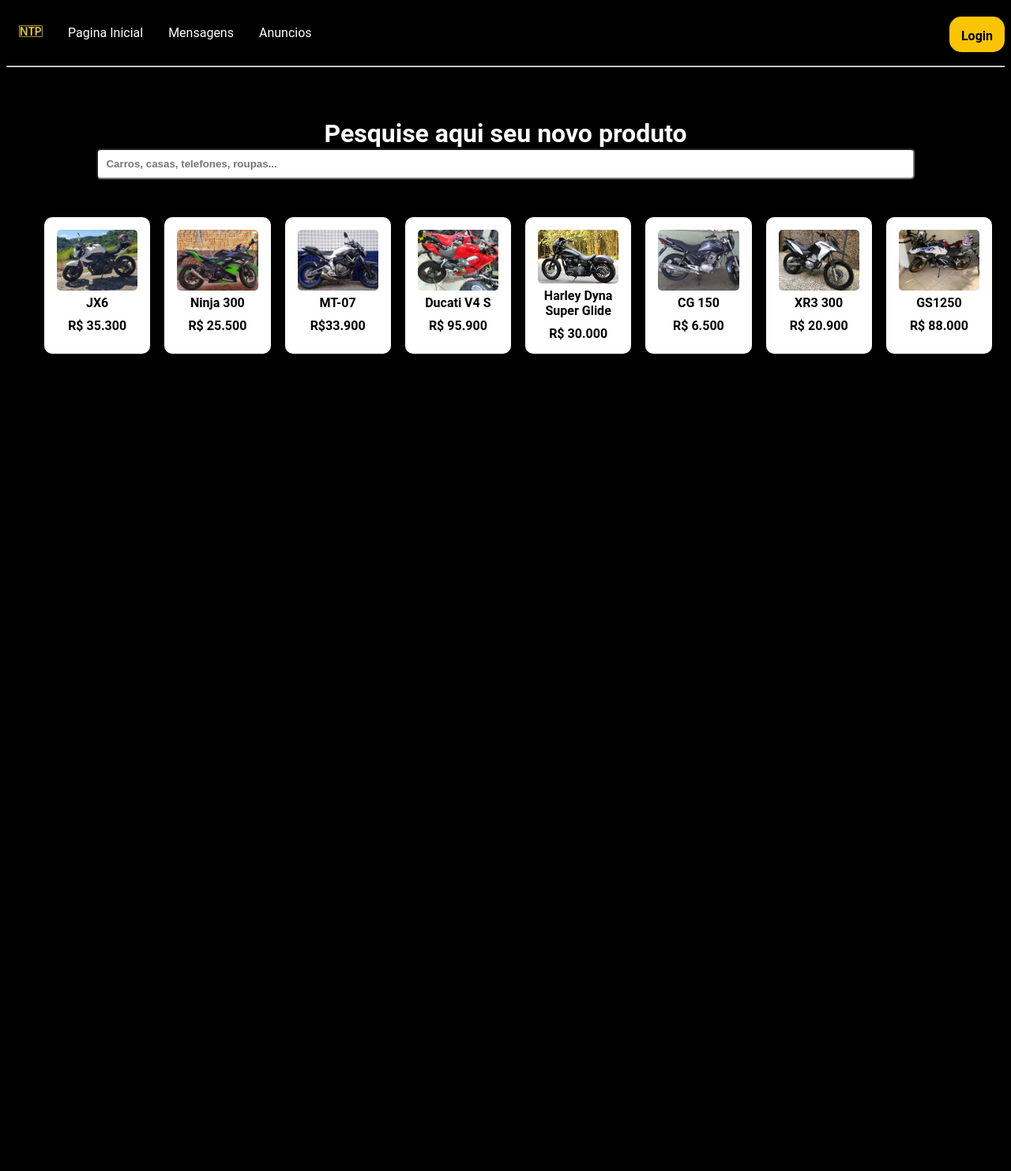
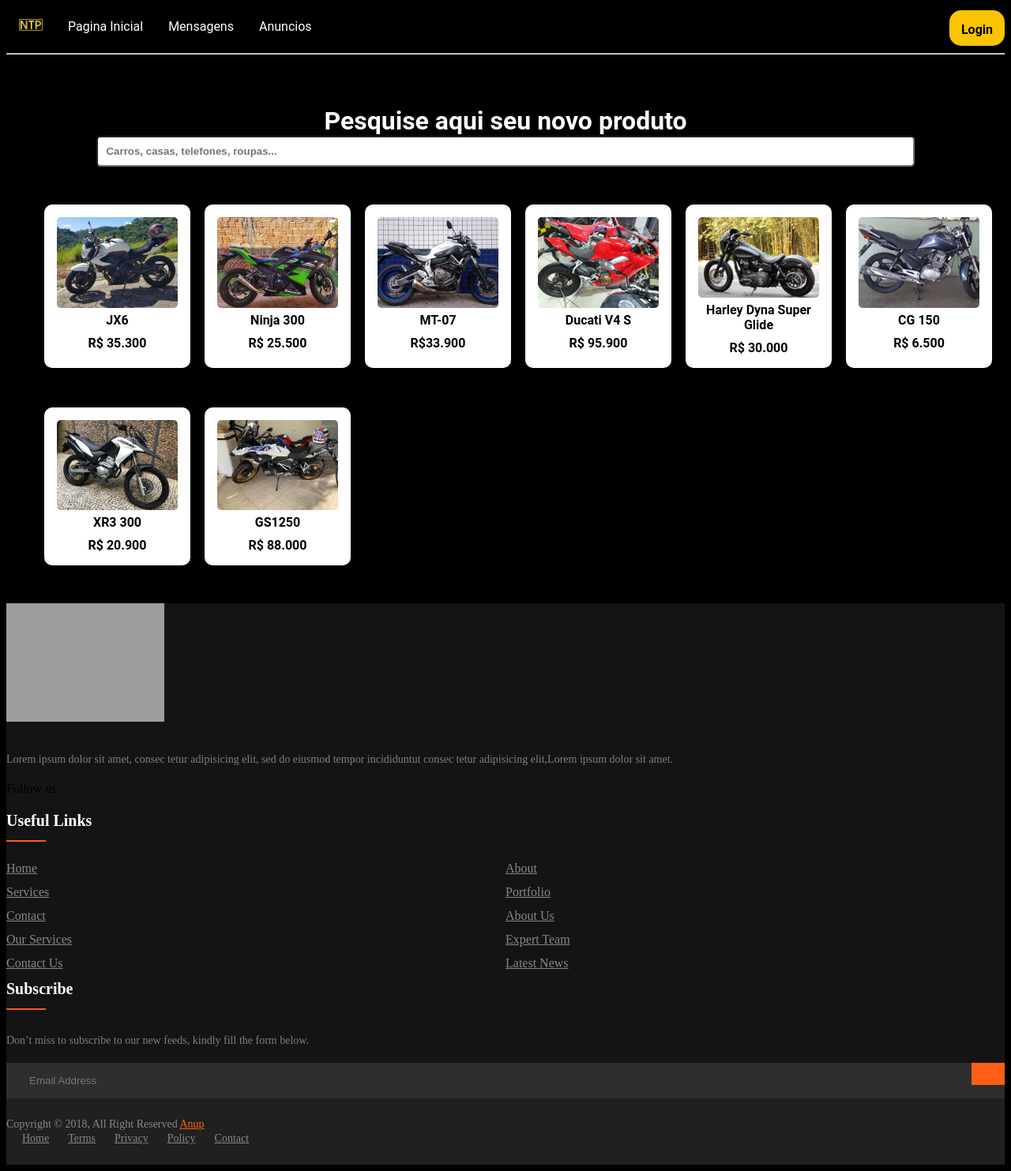
Before and after one commit to JoaoManierii/Projeto-Final-PPI, a PHP site: page /demonstracao.html in a window 1280 px wide. Shown: the whole page at 79% size. Before the commit the page ends 448 px from the top, so only its background shows below. Run offline with PHP 8.4, Linux system fonts and the light colour scheme; some libraries are stand-ins or nearby versions; grey boxes are pictures that could not be loaded.

Commit message:
att footer

```diff
--- a/NTP/demonstracao.html
+++ b/NTP/demonstracao.html
@@ -1,5 +1,6 @@
 <!DOCTYPE html>
 <html lang="en">
+
 <head>
     <meta charset="UTF-8">
     <meta http-equiv="X-UA-Compatible" content="IE=edge">
@@ -8,6 +9,7 @@
     <link rel="stylesheet" href="style.css">
     <script src="https://kit.fontawesome.com/yourcode.js" crossorigin="anonymous"></script>
 </head>
+
 <body>
     <header>
         <nav>
@@ -108,5 +110,90 @@
             </div>
         </div>
     </section>
+    <footer class="footer-section">
+        <div class="container">
+            <div class="footer-content pt-5 pb-5">
+                <div class="row">
+                    <div class="col-xl-4 col-lg-4 mb-50">
+                        <div class="footer-widget">
+                            <div class="footer-logo">
+                                <a href="index.html"><img src="https://i.ibb.co/QDy827D/ak-logo.png" class="img-fluid"
+                                        alt="logo"></a>
+                            </div>
+                            <div class="footer-text">
+                                <p>Lorem ipsum dolor sit amet, consec tetur adipisicing elit, sed do eiusmod tempor
+                                    incididuntut consec tetur adipisicing
+                                    elit,Lorem ipsum dolor sit amet.</p>
+                            </div>
+                            <div class="footer-social-icon">
+                                <span>Follow us</span>
+                                <a href="#"><i class="fab fa-facebook-f facebook-bg"></i></a>
+                                <a href="#"><i class="fab fa-twitter twitter-bg"></i></a>
+                                <a href="#"><i class="fab fa-google-plus-g google-bg"></i></a>
+                            </div>
+                        </div>
+                    </div>
+                    <div class="col-xl-4 col-lg-4 col-md-6 mb-30">
+                        <div class="footer-widget">
+                            <div class="footer-widget-heading">
+                                <h3>Useful Links</h3>
+                            </div>
+                            <ul>
+                                <li><a href="#">Home</a></li>
+                                <li><a href="#">about</a></li>
+                                <li><a href="#">services</a></li>
+                                <li><a href="#">portfolio</a></li>
+                                <li><a href="#">Contact</a></li>
+                                <li><a href="#">About us</a></li>
+                                <li><a href="#">Our Services</a></li>
+                                <li><a href="#">Expert Team</a></li>
+                                <li><a href="#">Contact us</a></li>
+                                <li><a href="#">Latest News</a></li>
+                            </ul>
+                        </div>
+                    </div>
+                    <div class="col-xl-4 col-lg-4 col-md-6 mb-50">
+                        <div class="footer-widget">
+                            <div class="footer-widget-heading">
+                                <h3>Subscribe</h3>
+                            </div>
+                            <div class="footer-text mb-25">
+                                <p>Don’t miss to subscribe to our new feeds, kindly fill the form below.</p>
+                            </div>
+                            <div class="subscribe-form">
+                                <form action="#">
+                                    <input type="text" placeholder="Email Address">
+                                    <button><i class="fab fa-telegram-plane"></i></button>
+                                </form>
+                            </div>
+                        </div>
+                    </div>
+                </div>
+            </div>
+        </div>
+        <div class="copyright-area">
+            <div class="container">
+                <div class="row">
+                    <div class="col-xl-6 col-lg-6 text-center text-lg-left">
+                        <div class="copyright-text">
+                            <p>Copyright &copy; 2018, All Right Reserved <a
+                                    href="https://codepen.io/anupkumar92/">Anup</a></p>
+                        </div>
+                    </div>
+                    <div class="col-xl-6 col-lg-6 d-none d-lg-block text-right">
+                        <div class="footer-menu">
+                            <ul>
+                                <li><a href="#">Home</a></li>
+                                <li><a href="#">Terms</a></li>
+                                <li><a href="#">Privacy</a></li>
+                                <li><a href="#">Policy</a></li>
+                                <li><a href="#">Contact</a></li>
+                            </ul>
+                        </div>
+                    </div>
+                </div>
+            </div>
+        </div>
+    </footer>
 </body>
 </html>
--- a/NTP/style.css
+++ b/NTP/style.css
@@ -58,6 +58,7 @@
 
     .grid-container {
         grid-template-columns: 1fr 1fr;
+
     }
 }
 
@@ -122,9 +123,19 @@
 
 .grid-container {
     display: inline-grid;
+    grid-template-columns: 1fr 1fr 1fr 1fr 1fr 1fr;
+    row-gap: 50px;
+    column-gap: 50px;
+    max-width: 100%;
+}
+
+.grid-index {
+    display: inline-grid;
     grid-template-columns: 1fr 1fr 1fr 1fr 1fr 1fr 1fr 1fr;
     row-gap: 50px;
     column-gap: 50px;
+    max-width: 98%;
+
 }
 
 header {
@@ -159,9 +170,7 @@
     align-content: center;
 }
 
-.section {
-    padding: 1.5rem;
-}
+
 
 @media screen and (min-width: 1024px) {
     .section {
@@ -212,3 +221,174 @@
 .text-principal img {
     height: 300px;
 }
+
+/*Footer*/
+ul {
+    margin: 0px;
+    padding: 0px;
+}
+
+.footer-section {
+    background: #151414;
+    position: relative;
+}
+
+.footer-cta {
+    border-bottom: 1px solid #373636;
+}
+
+.single-cta i {
+    color: #ff5e14;
+    font-size: 30px;
+    float: left;
+    margin-top: 8px;
+}
+
+.cta-text {
+    padding-left: 15px;
+    display: inline-block;
+}
+
+.cta-text h4 {
+    color: #fff;
+    font-size: 20px;
+    font-weight: 600;
+    margin-bottom: 2px;
+}
+
+.cta-text span {
+    color: #757575;
+    font-size: 15px;
+}
+
+.footer-content {
+    position: relative;
+    z-index: 2;
+}
+
+.footer-pattern img {
+    position: absolute;
+    top: 0;
+    left: 0;
+    height: 330px;
+    background-size: cover;
+    background-position: 100% 100%;
+}
+
+.footer-logo {
+    margin-bottom: 30px;
+}
+
+.footer-logo img {
+    max-width: 200px;
+}
+
+.footer-text p {
+    margin-bottom: 14px;
+    font-size: 14px;
+    color: #7e7e7e;
+    line-height: 28px;
+}
+
+.facebook-bg {
+    background: #3B5998;
+}
+
+.twitter-bg {
+    background: #55ACEE;
+}
+
+.google-bg {
+    background: #DD4B39;
+}
+
+.footer-widget-heading h3 {
+    color: #fff;
+    font-size: 20px;
+    font-weight: 600;
+    margin-bottom: 40px;
+    position: relative;
+}
+
+.footer-widget-heading h3::before {
+    content: "";
+    position: absolute;
+    left: 0;
+    bottom: -15px;
+    height: 2px;
+    width: 50px;
+    background: #ff5e14;
+}
+
+.footer-widget ul li {
+    display: inline-block;
+    float: left;
+    width: 50%;
+    margin-bottom: 12px;
+}
+
+.footer-widget ul li a:hover {
+    color: #ff5e14;
+}
+
+.footer-widget ul li a {
+    color: #878787;
+    text-transform: capitalize;
+}
+
+.subscribe-form {
+    position: relative;
+    overflow: hidden;
+}
+
+.subscribe-form input {
+    width: 100%;
+    padding: 14px 28px;
+    background: #2E2E2E;
+    border: 1px solid #2E2E2E;
+    color: #fff;
+}
+
+.subscribe-form button {
+    position: absolute;
+    right: 0;
+    background: #ff5e14;
+    padding: 13px 20px;
+    border: 1px solid #ff5e14;
+    top: 0;
+}
+
+.subscribe-form button i {
+    color: #fff;
+    font-size: 22px;
+    transform: rotate(-6deg);
+}
+
+.copyright-area {
+    background: #202020;
+    padding: 25px 0;
+}
+
+.copyright-text p {
+    margin: 0;
+    font-size: 14px;
+    color: #878787;
+}
+
+.copyright-text p a {
+    color: #ff5e14;
+}
+
+.footer-menu li {
+    display: inline-block;
+    margin-left: 20px;
+}
+
+.footer-menu li:hover a {
+    color: #ff5e14;
+}
+
+.footer-menu li a {
+    font-size: 14px;
+    color: #878787;
+}
```
Also changed, not shown: NTP/index.html (+73 -1 lines). Lines whose indentation alone changed are shown as unchanged.
